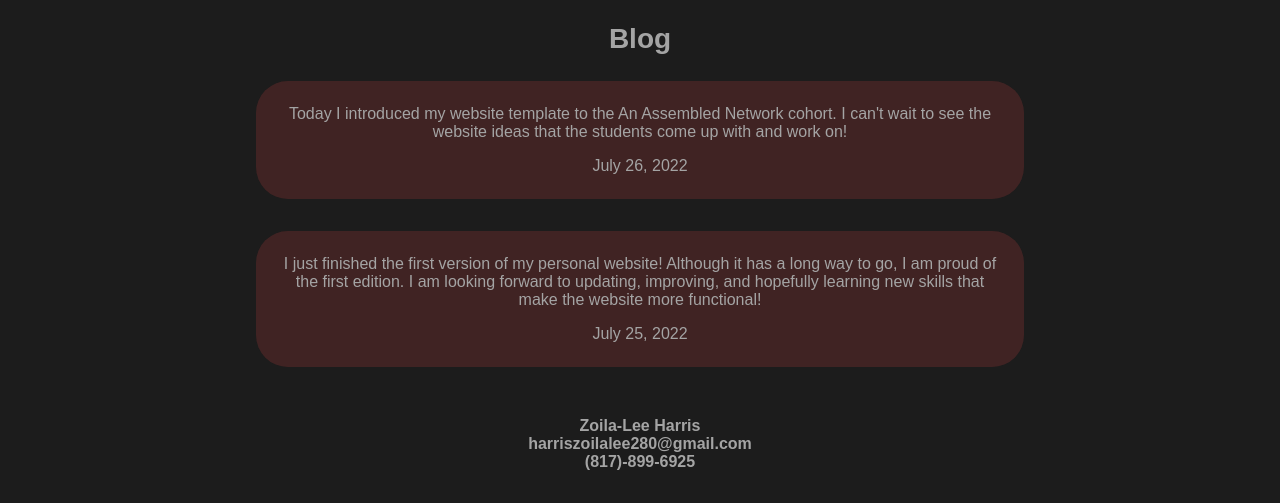
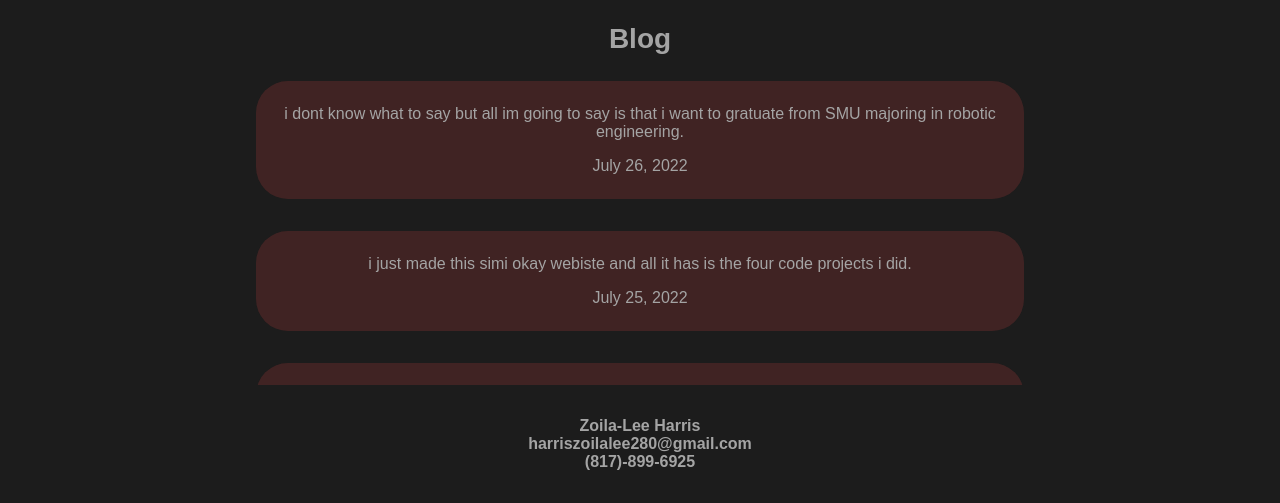
Before and after one commit to Zoila07/Zoila07.github.io, a plain HTML site: page index.html in a window 1280 px wide. Shown: the part 876-1379 px from the top of the page. Drawn offline with Linux system fonts and the light colour scheme.

Commit message:
Update index.html

```diff
--- a/index.html
+++ b/index.html
@@ -103,8 +103,7 @@
         <div class = "scroll-container">
           <div class="item-border">
             <p>
-                Today I introduced my website template to the An Assembled Network cohort. I can't wait to see
-                the website ideas that the students come up with and work on!
+                i dont know what to say but all im going to say is that i want to gratuate from SMU majoring in robotic engineering.
             </p>
             <p class-="blog-footer">
                 July 26, 2022
@@ -112,10 +111,7 @@
           </div>
           <div class="item-border">
             <p>
-                I just finished the first version of my personal website! Although
-                it has a long way to go, I am proud of the first edition. I am looking forward
-                to updating, improving, and hopefully learning new skills that make the website more
-                functional!
+                i just made this simi okay webiste and all it has is the four code projects i did.
             </p>
             <p class-="blog-footer">
                 July 25, 2022
```
